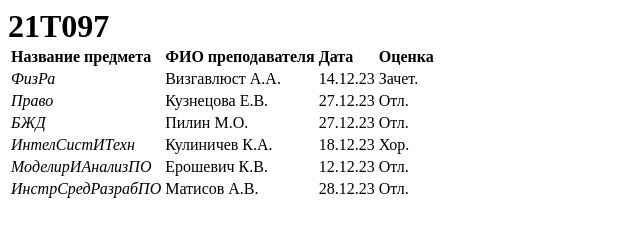
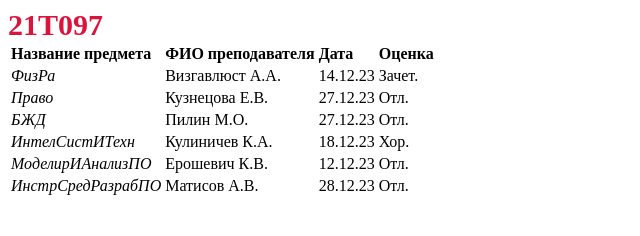
Before and after one commit to meoowwy/rab10, a plain HTML site: page indexprog.html in a window 1280 px wide. Shown: the whole page, without its empty margins (0-640 px from the left). Drawn offline with Linux system fonts and the light colour scheme.

Commit message:
стиль2 сделан 11раб

```diff
--- a/indexprog.html
+++ b/indexprog.html
@@ -1,7 +1,7 @@
 <!doctype html5>
 <html>
     <head>
-	<link rel="stylesheet" href="styles_2.css"/>
+	<link rel="stylesheet" href="стиль2.css"/>
         <meta charset="utf-8">
         <title>Успеваемость</title>
     </head>
--- /dev/null
+++ b/стиль2.css
@@ -0,0 +1,5 @@
+h1 {
+	font-size: 30px;
+	color: crimson;
+
+}
```
